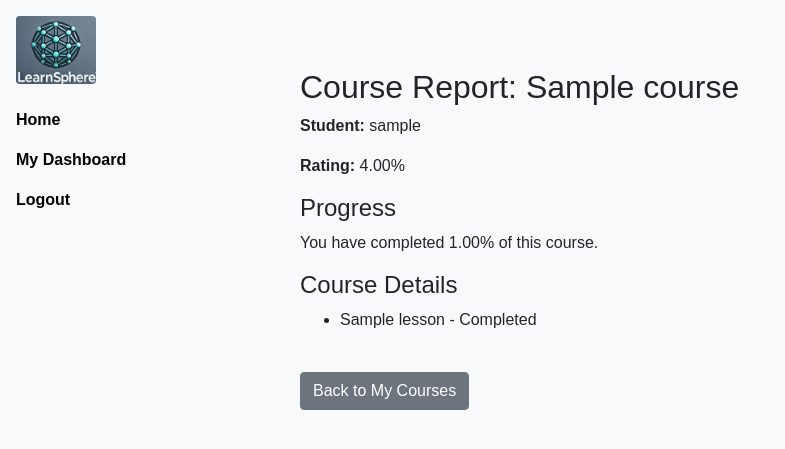
After one commit to OlenaBoichenko/elearning_platform, a Django app: page /course/1/report/ in a window 1280 px wide. The commit adds this page. Shown: the top 449 px of the page, without its empty margins (0-785 px from the left). Run offline with Django 5.2, Linux system fonts and the light colour scheme; a user stored in the database is signed in; tables that the repository leaves empty hold one stand-in row (values such as "Sample post"); some libraries are stand-ins or nearby versions.

Commit message:
add rating and reports of courses

```diff
--- a/courses/models.py
+++ b/courses/models.py
@@ -30,6 +30,7 @@ class Enrollment(models.Model):
     progress = models.DecimalField(max_digits=5, decimal_places=2, default=0.0)
     enrolled_at = models.DateTimeField(auto_now_add=True)
     is_completed = models.BooleanField(default=False)
+    rating = models.DecimalField(max_digits=5, decimal_places=2, default=0.0)
 
     def __str__(self):
         return f"{self.student.username} enrolled in {self.course.title}"
@@ -38,7 +39,17 @@ class Enrollment(models.Model):
         total_lessons = self.course.lessons.count()
         completed_lessons = LessonCompletion.objects.filter(student=self.student, lesson__course=self.course).count()
         self.is_completed = total_lessons == completed_lessons
+        if self.is_completed:
+            self.rating = self.calculate_rating()
+            print(f"Course {self.course.title} is completed by {self.student.username}")
         self.save()
+
+    def calculate_rating(self):
+        #Rating calculation logic
+        total_lessons = self.course.lessons.count()
+        completed_lessons = LessonCompletion.objects.filter(student=self.student, lesson__course=self.course).count()
+        rating = (completed_lessons / total_lessons) * 100 if total_lessons > 0 else 0
+        return rating
 
 class CoursesConfig(AppConfig):
     default_auto_field = 'django.db.models.BigAutoField'
--- a/courses/static/courses/styles.css
+++ b/courses/static/courses/styles.css
@@ -29,4 +29,5 @@ body {
 
 .logo {
     width: 80px;
+    border-radius: 5%;
 }
--- a/courses/templates/courses/course_list.html
+++ b/courses/templates/courses/course_list.html
@@ -76,8 +76,8 @@
                     <div class="card">
                         <div class="card-body">
                             <h5 class="card-title">Rating</h5>
-                            <p class="card-text">89/100</p>
-                            <a href="#" class="btn btn-primary">Go to report</a>
+                            <p class="card-text">View reports for all your completed courses.</p>
+                            <a href="{% url 'course_reports' %}" class="btn btn-primary">Go to report</a>
                         </div>
                     </div>
                 </div>
--- /dev/null
+++ b/courses/templates/courses/course_report.html
@@ -0,0 +1,31 @@
+{% extends 'courses/layout.html' %}
+
+{% block title %}Course Report: {{ course.title }}{% endblock %}
+
+{% block content %}
+<div class="container mt-5">
+    <h2>Course Report: {{ course.title }}</h2>
+
+    <p><strong>Student:</strong> {{ enrollment.student.username }}</p>
+    <p><strong>Rating:</strong> {{ enrollment.rating }}%</p>
+
+    <h4>Progress</h4>
+    <p>You have completed {{ enrollment.progress }}% of this course.</p>
+
+    <h4>Course Details</h4>
+    <ul>
+        {% for lesson_status in lesson_statuses %}
+            <li>
+                {{ lesson_status.lesson.title }} -
+                {% if lesson_status.is_completed %}
+                    Completed
+                {% else %}
+                    Not Completed
+                {% endif %}
+            </li>
+        {% endfor %}
+    </ul>
+
+    <a href="{% url 'my_courses' %}" class="btn btn-secondary mt-4">Back to My Courses</a>
+</div>
+{% endblock %}
--- a/courses/urls.py
+++ b/courses/urls.py
@@ -18,4 +18,6 @@ urlpatterns = [
     path('my_courses/', views.my_courses, name='my_courses'),
     path('course/<int:course_id>/lesson/<int:lesson_id>/', views.lesson_detail, name='lesson_detail'),
     path('complete_lesson/<int:lesson_id>/', views.complete_lesson, name='complete_lesson'),
+    path('course/<int:course_id>/report/', views.course_report, name='course_report'),
+    path('course/reports/', views.course_reports, name='course_reports'),
 ]
--- a/courses/views.py
+++ b/courses/views.py
@@ -17,7 +17,11 @@ def home(request):
 def course_list(request):
     courses = Course.objects.all()
     is_instructor = request.user.groups.filter(name='Teachers').exists() if request.user.is_authenticated else False
-    return render(request, 'courses/course_list.html', {'courses': courses, 'is_instructor': is_instructor})
+
+    return render(request, 'courses/course_list.html', {
+        'courses': courses,
+        'is_instructor': is_instructor,
+        })
 
 def course_detail(request, pk):
     course = get_object_or_404(Course, pk=pk)
@@ -155,6 +159,7 @@ def student_dashboard(request):
     # Display all available courses for students
     available_courses = Course.objects.exclude(enrollments__student=request.user)
     enrolled_courses = Enrollment.objects.filter(student=request.user)
+
     return render(request, 'courses/student_dashboard.html', {
         'available_courses': available_courses,
         'enrolled_courses': enrolled_courses,
@@ -189,6 +194,7 @@ def my_courses(request):
     courses = [enrollment.course for enrollment in enrollments]
 
     return render(request, 'courses/my_courses.html', {
+        'enrollments': enrollments,
         'courses': courses,
         'back_url': reverse('student_dashboard')
         })
@@ -242,3 +248,32 @@ def complete_lesson(request, lesson_id):
     enrollment.save()
 
     return JsonResponse({'message': 'Lesson completed successfully!'})
+
+@login_required
+def course_report(request, course_id):
+    enrollment = get_object_or_404(Enrollment, student=request.user, course__id=course_id)
+    lessons = Lesson.objects.filter(course=enrollment.course)
+
+    #Information about the completion of each lesson
+    lesson_statuses = []
+    for lesson in lessons:
+        is_completed = LessonCompletion.objects.filter(student=request.user, lesson=lesson).exists()
+        lesson_statuses.append({
+            'lesson': lesson,
+            'is_completed': is_completed
+        })
+
+    return render(request, 'courses/course_report.html', {
+        'enrollment': enrollment,
+        'course': enrollment.course,
+        'lesson_statuses': lesson_statuses
+    })
+
+@login_required
+def course_reports(request):
+    # All courses in which the student is enrolled and completed
+    enrollments = Enrollment.objects.filter(student=request.user, is_completed=True)
+
+    return render(request, 'courses/course_reports.html', {
+        'enrollments': enrollments,
+    })
```
Also changed, not shown: courses/templates/courses/course_reports.html (added, +26 -0 lines), courses/templates/courses/my_courses.html (+7 -7 lines), courses/migrations/0006_enrollment_rating.py (added).
